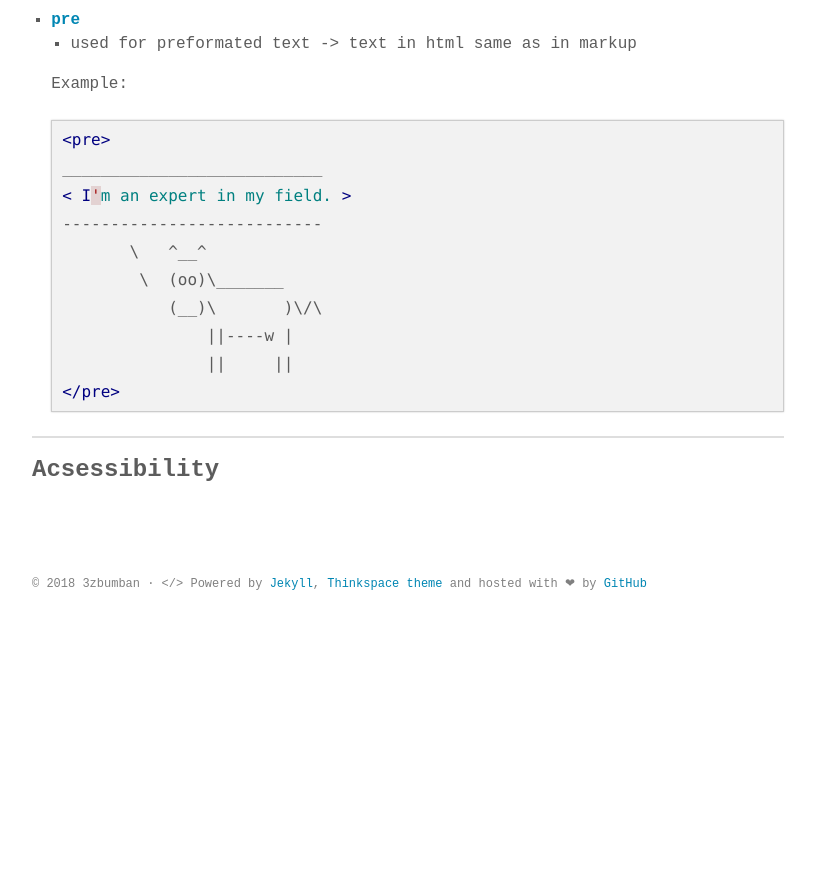
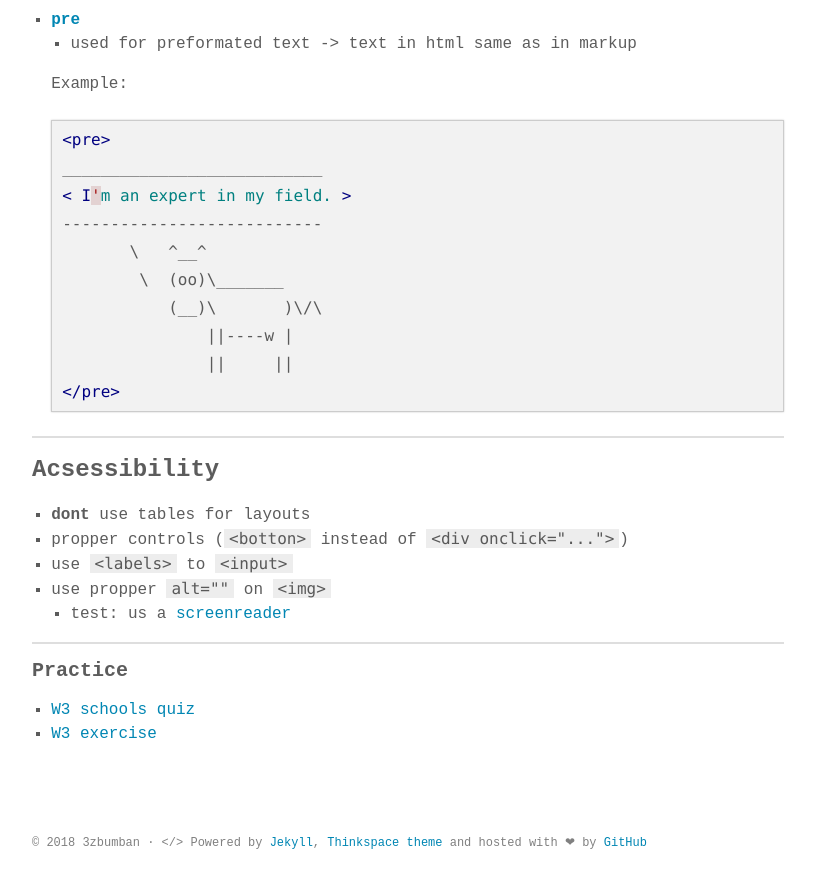
Before and after one commit to 3zbumban/3zbumban.github.io, a Jekyll site: the page built from _posts/2018-12-02-html-zusammenfassung.md, in a window 1280 px wide and 900 px high, scrolled down 14413 px. Shown: the top 888 px of the window, without its empty margins (232-1048 px from the left). Built offline with Jekyll 4.4.1, drawn with Linux system fonts in a browser that asks for light colours; some web fonts are replaced; before the commit the page ends 15054 px from its top, so only the background shows below that.

Commit message:
publishing...

```diff
--- a/_posts/2018-12-02-html-zusammenfassung.md
+++ b/_posts/2018-12-02-html-zusammenfassung.md
@@ -656,3 +656,16 @@ keywords: "html, wt"
 ***
 
 ### Acsessibility
+
+- **dont** use tables for layouts
+- propper controls (`<botton>` instead of `<div onclick="...">`)
+- use `<labels>` to `<input>`
+- use propper `alt=""` on `<img>`
+  - test: us a [screenreader](https://www.nvaccess.org/download/)
+
+***
+
+#### Practice
+
+- [W3 schools quiz](https://www.w3schools.com/quiztest/quiztest.asp?Qtest=HTML)
+- [W3 exercise](https://www.w3schools.com/html/exercise.asp)
```
Also changed, not shown: _posts/2018-10-04-web-apis-ueberblick.md (+1 -1 lines), _posts/2018-10-05-http-zusammenfassung.md (added, +30 -0 lines), _posts/2018-10-22-wt-resources.md (+1 -7 lines).
